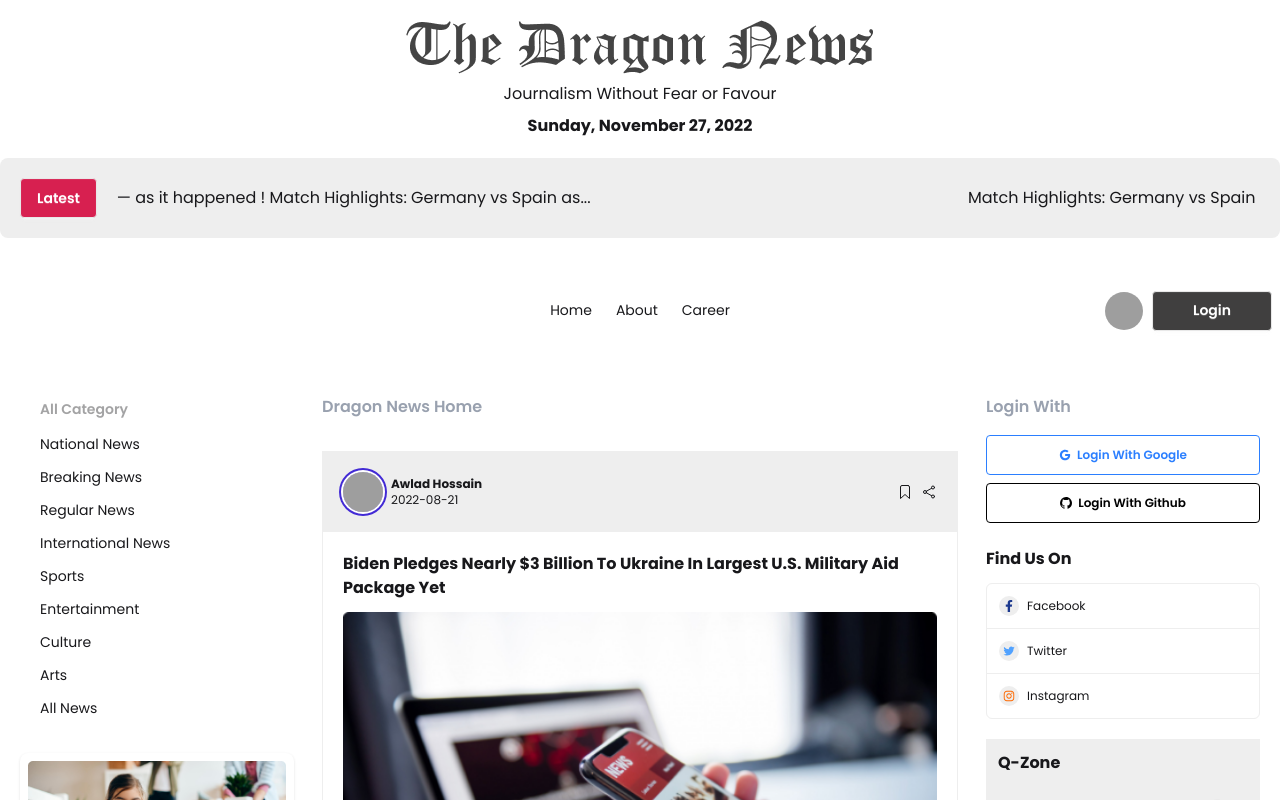
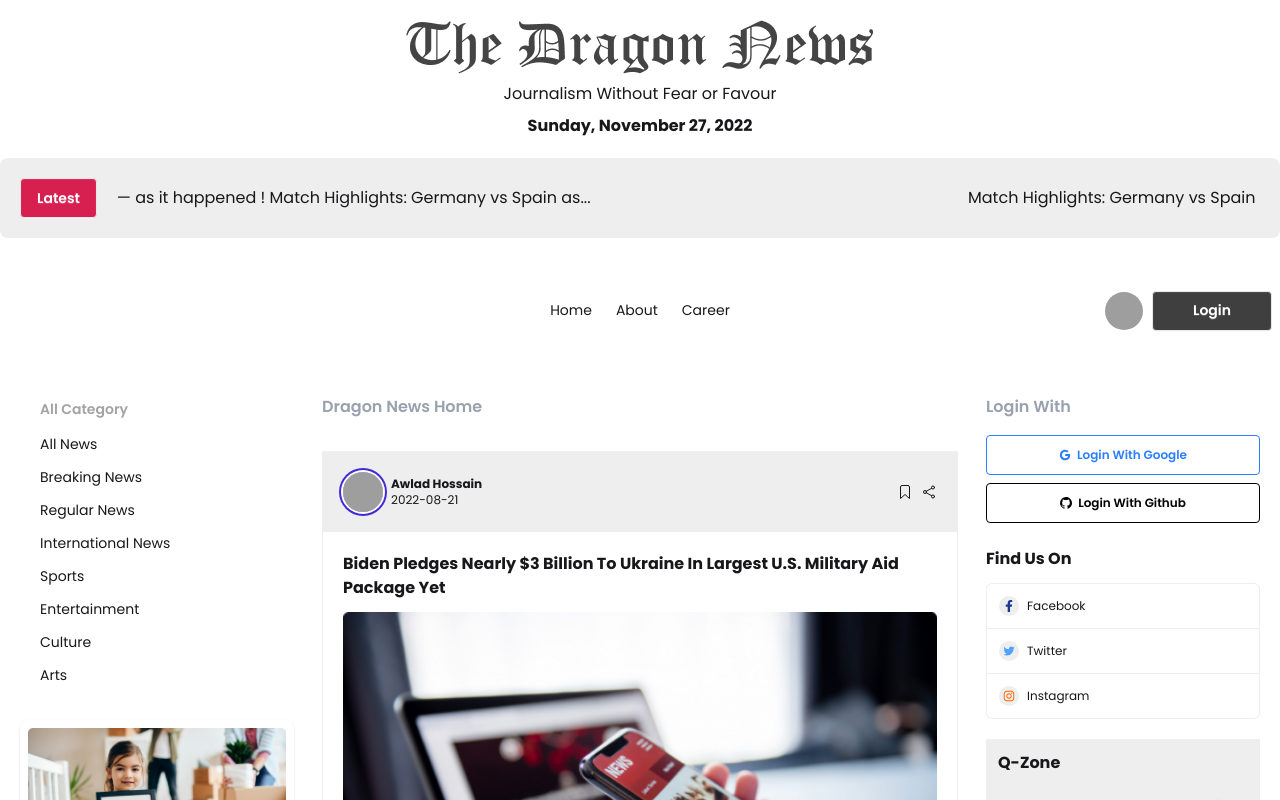
Before and after one commit to MD-Moniruzzaman-Arafat/web-project-15, a React (Vite) app: page / in a window 1280 px wide. Shown: the top 800 px of the page. Built offline with nearby package versions, Linux system fonts and the light colour scheme; grey boxes are pictures that could not be loaded.

Commit message:
fetch category

```diff
--- a/package.json
+++ b/package.json
@@ -11,6 +11,7 @@
   },
   "dependencies": {
     "@tailwindcss/vite": "^4.1.11",
+    "axios": "^1.11.0",
     "react": "^19.1.1",
     "react-dom": "^19.1.1",
     "react-fast-marquee": "^1.6.5",
--- a/src/components/category/Category.jsx
+++ b/src/components/category/Category.jsx
@@ -1,35 +1,33 @@
+import axios from "axios";
+import { useEffect, useState } from "react";
+
 const Category = () => {
+  const [category, setCategory] = useState([]);
+
+  useEffect(() => {
+    let isMount = true;
+    async function fetchCategory() {
+      const categoryRes = await axios.get("/data/categories.json");
+      if (isMount) {
+        setCategory(categoryRes.data);
+      }
+    }
+    fetchCategory();
+
+    return () => {
+      isMount = false;
+    };
+  }, []);
+
   return (
     <>
       <ul className="menu rounded-box w-full">
         <li className="menu-title">All Category</li>
-        <li>
-          <a>National News</a>
-        </li>
-        <li>
-          <a>Breaking News</a>
-        </li>
-        <li>
-          <a>Regular News</a>
-        </li>
-        <li>
-          <a>International News</a>
-        </li>
-        <li>
-          <a>Sports</a>
-        </li>
-        <li>
-          <a>Entertainment</a>
-        </li>
-        <li>
-          <a>Culture</a>
-        </li>
-        <li>
-          <a>Arts</a>
-        </li>
-        <li>
-          <a>All News</a>
-        </li>
+        {category?.map((cat) => (
+          <li key={cat?.id}>
+            <a>{cat?.name}</a>
+          </li>
+        ))}
       </ul>
     </>
   );
--- a/src/layout/Root.jsx
+++ b/src/layout/Root.jsx
@@ -5,10 +5,14 @@ import Navbar from "../components/navbar/Navbar";
 
 const Root = () => {
   const pathLocation = useLocation();
-  console.log(pathLocation.pathname);
   return (
     <>
-      {pathLocation.pathname === "/" ? <Title /> : ""}
+      {pathLocation.pathname === "/" ||
+      pathLocation.pathname === "/news-details" ? (
+        <Title />
+      ) : (
+        ""
+      )}
       {pathLocation.pathname === "/" ? <MarqueeText /> : ""}
       {/* <Title /> */}
       {/* <MarqueeText /> */}
```
Also changed, not shown: 1 other file (tests, documents, lock files or other folders).
